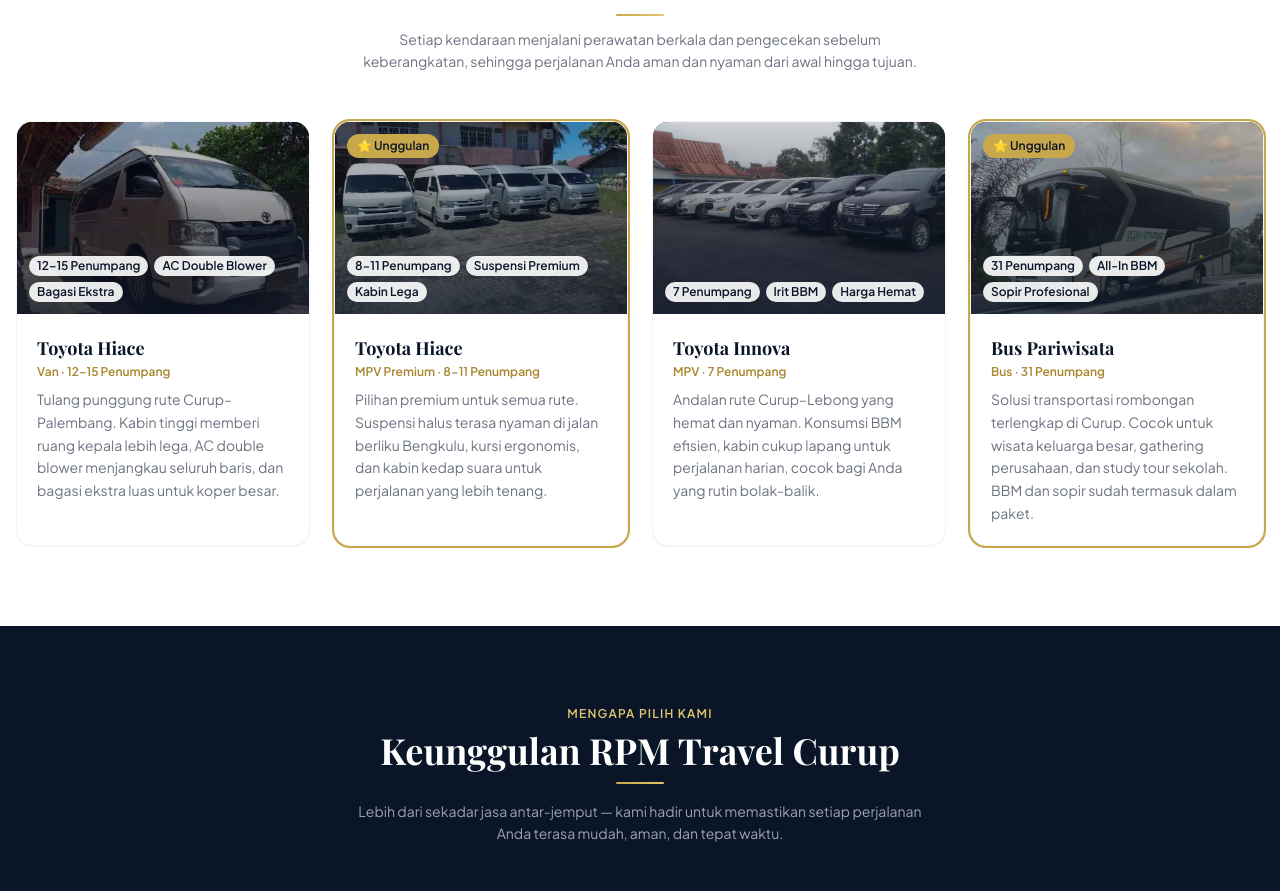
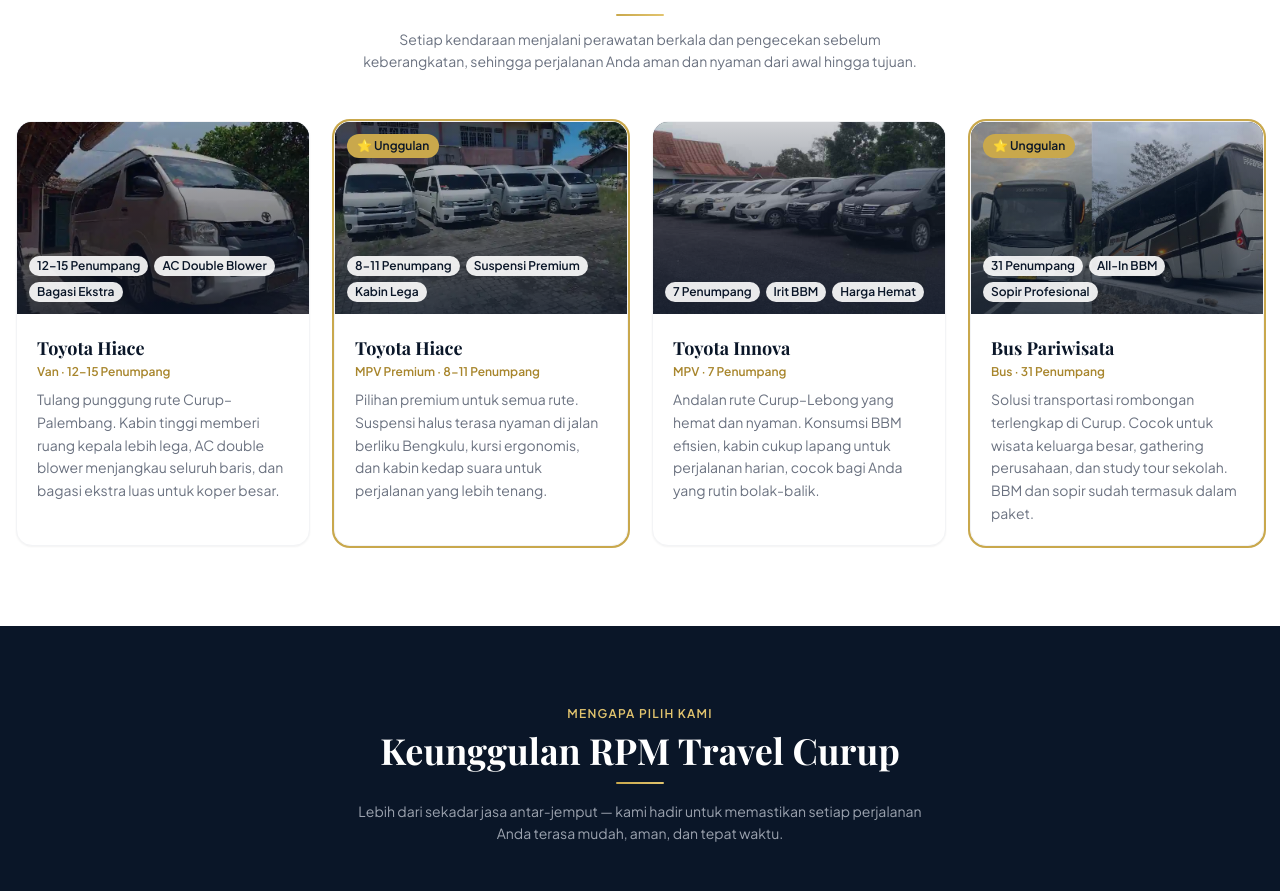
Before and after one commit to rpmtravel52-gif/RPM-Travel, a Next.js app: page / in a window 1280 px wide. Shown: the part 1647-2538 px from the top of the page. Built offline with nearby package versions, Linux system fonts and the light colour scheme.

Commit message:
Update page.tsx

```diff
--- a/src/app/page.tsx
+++ b/src/app/page.tsx
@@ -97,7 +97,7 @@
     name: 'Bus Pariwisata',
     type: 'Bus · 31 Penumpang',
     desc: 'Solusi transportasi rombongan terlengkap di Curup. Cocok untuk wisata keluarga besar, gathering perusahaan, dan study tour sekolah. BBM dan sopir sudah termasuk dalam paket.',
-    img: '/images/bus/exterior.jpg',
+    img: '/images/bus/luarbus.jpg',
     specs: ['31 Penumpang', 'All-In BBM', 'Sopir Profesional'],
     featured: true,
   },
```
